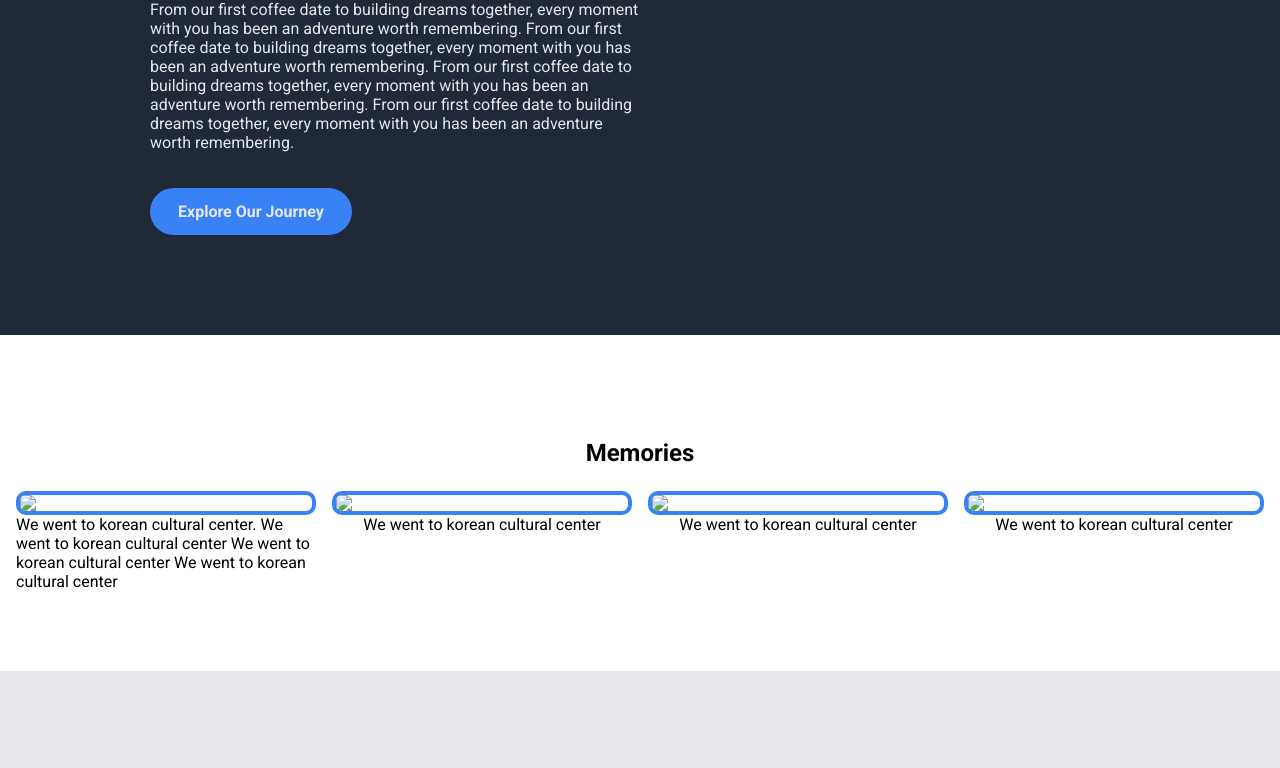
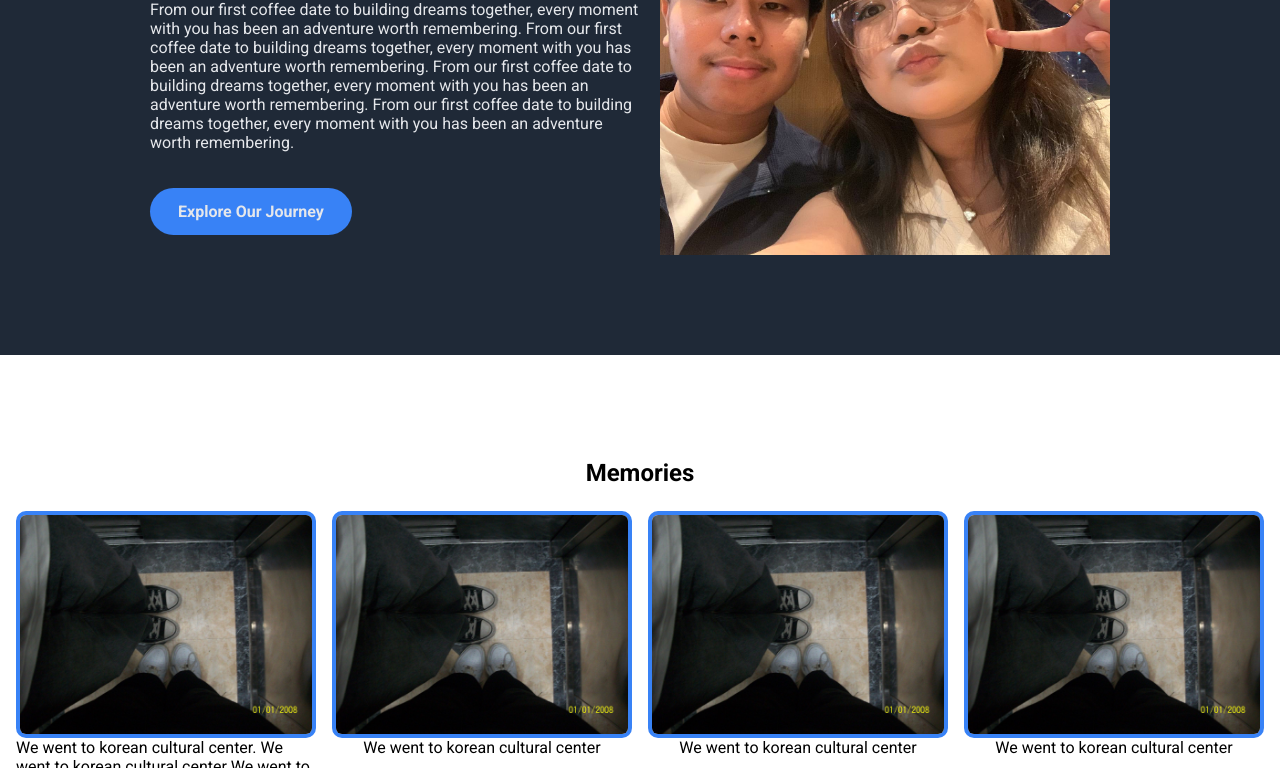
Before and after one commit to kxnn02/Landing-Page, a plain HTML site: page index.html in a window 1280 px wide. Shown: the part 200-968 px from the top of the page. Drawn offline with Linux system fonts and the light colour scheme; the site is published under a folder, as on GitHub Pages, so addresses that start at the root find nothing.

Commit message:
removed the / on the img to fix a bug on github pages

```diff
--- a/index.html
+++ b/index.html
@@ -22,7 +22,7 @@
                 <li><a href="#">Gallery</a></li>
                 <li><a href="#">About us</a></li>
             </ul>
-            <img src="/images/dtf bday celeb.jpg" class="hero-img">
+            <img src="images/dtf bday celeb.jpg" class="hero-img">
         </div>
     </div>
 
@@ -30,19 +30,19 @@
         <h1>Memories</h1>
         <div class="card-container">
             <div class="card">
-                <img src="/images/korean-cultural-center.jpg" class="card-img">
+                <img src="images/korean-cultural-center.jpg" class="card-img">
                 <p>We went to korean cultural center. We went to korean cultural center We went to korean cultural center We went to korean cultural center</p>
             </div>
             <div class="card">
-                <img src="/images/korean-cultural-center.jpg" class="card-img">
+                <img src="images/korean-cultural-center.jpg" class="card-img">
                 <p>We went to korean cultural center</p>
             </div>
             <div class="card">
-                <img src="/images/korean-cultural-center.jpg" class="card-img">
+                <img src="images/korean-cultural-center.jpg" class="card-img">
                 <p>We went to korean cultural center</p>
             </div>
             <div class="card">
-                <img src="/images/korean-cultural-center.jpg" class="card-img">
+                <img src="images/korean-cultural-center.jpg" class="card-img">
                 <p>We went to korean cultural center</p>
             </div>
         </div>
```
